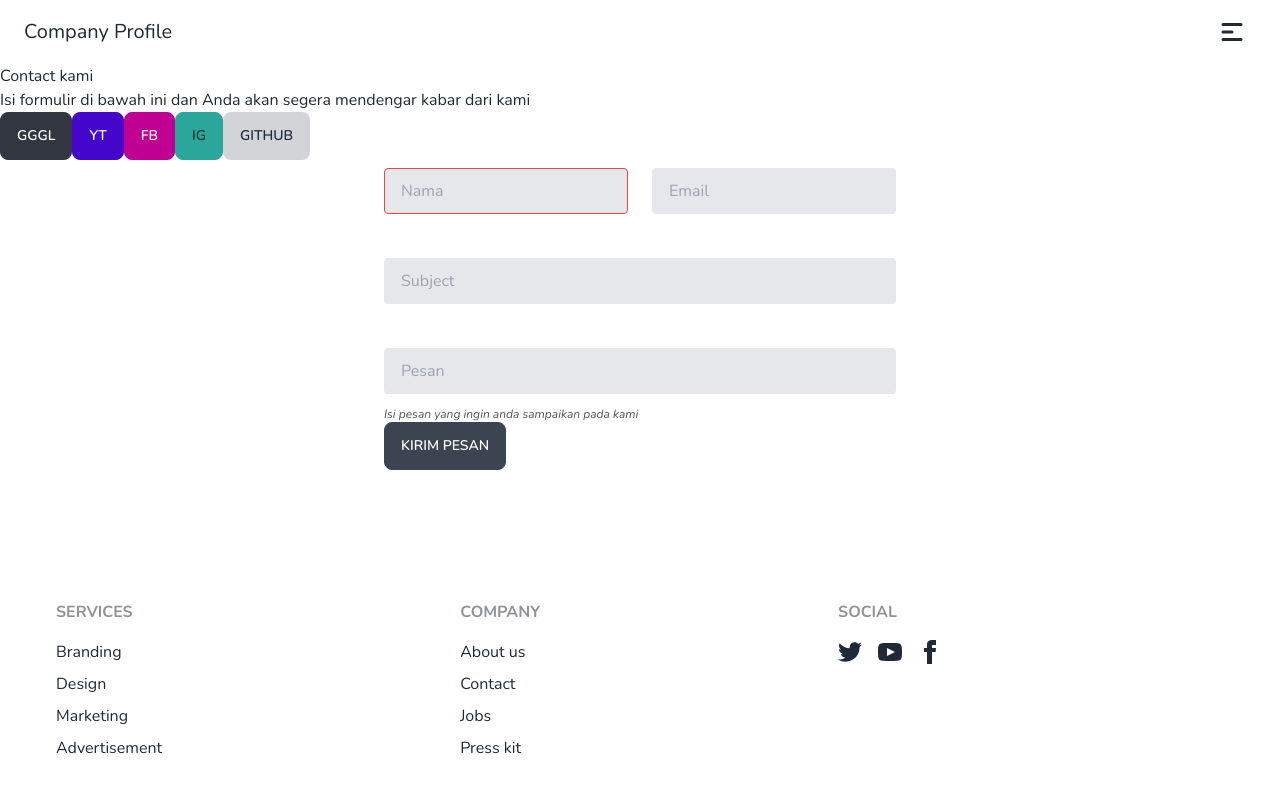
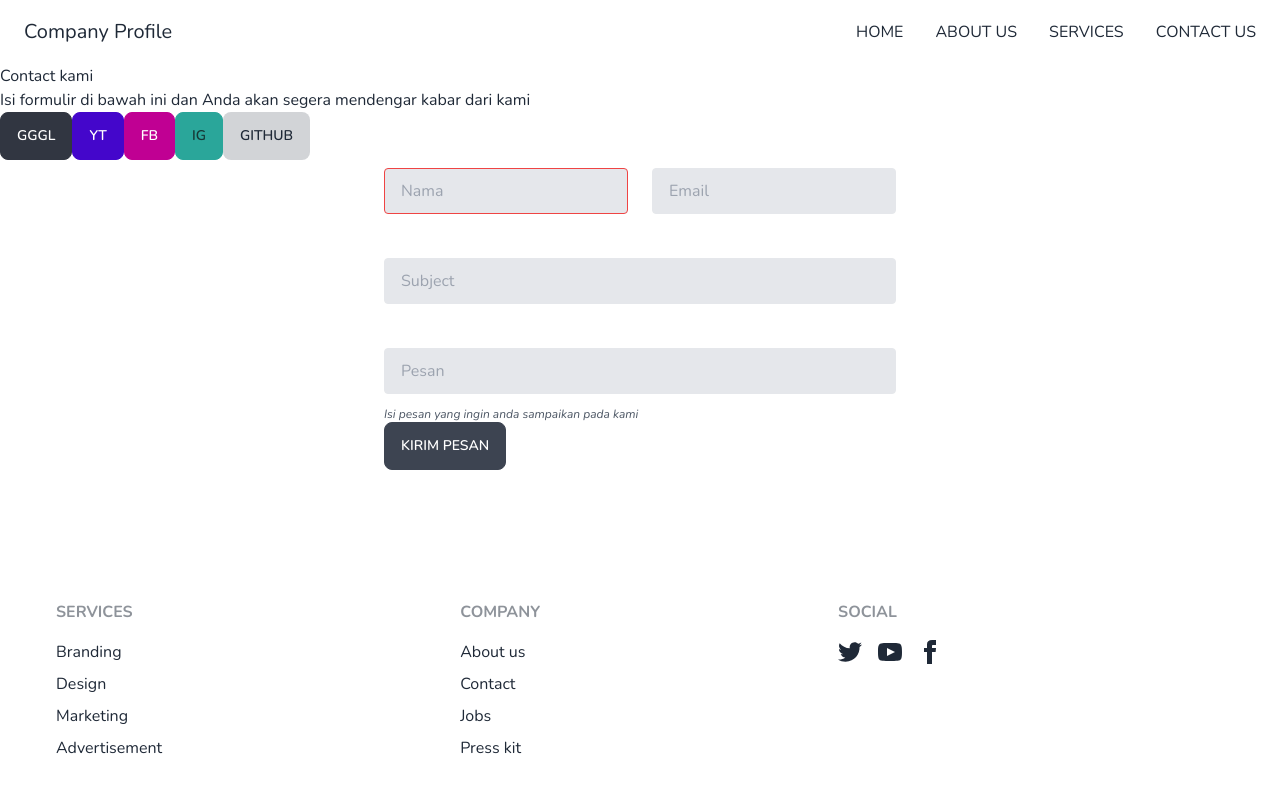
Before and after one commit to fahmikdp/pkk-companyprofile, a Next.js app: page /contact in a window 1280 px wide. Shown: the top 792 px of the page. Built offline with nearby package versions, Linux system fonts and the light colour scheme.

Commit message:
benerin navbar

```diff
--- a/src/components/Navbar/index.js
+++ b/src/components/Navbar/index.js
@@ -1,4 +1,24 @@
+import Link from "next/link";
 import { HiMenuAlt1 } from "react-icons/hi";
+
+const routes = [
+  {
+    path: "/",
+    name: "Home",
+  },
+  {
+    path: "/about-us",
+    name: "About Us",
+  },
+  {
+    path: "/about-us",
+    name: "Services",
+  },
+  {
+    path: "/contact",
+    name: "Contact Us",
+  },
+];
 
 const Navbar = () => {
   return (
@@ -7,7 +27,18 @@ const Navbar = () => {
         <div className="flex-1">
           <a className="normal-case text-xl">Company Profile</a>
         </div>
-        <div className="flex-none gap-2">
+        <div className="flex-none gap-2 hidden md:block">
+          <ul className="flex justify-between items-center gap-4">
+            {routes.map(({ name, path }, index) => (
+              <li key={index}>
+                <Link href={path}>
+                  <a className="ml-4">{name?.toUpperCase()}</a>
+                </Link>
+              </li>
+            ))}
+          </ul>
+        </div>
+        <div className="flex-none gap-2 lg:hidden">
           <div className="dropdown dropdown-end">
             <label tabIndex="0" className="btn btn-ghost btn-circle">
               <HiMenuAlt1 size={30} />
@@ -16,18 +47,13 @@ const Navbar = () => {
               tabIndex="0"
               className="mt-3 p-2 shadow menu menu-compact dropdown-content bg-base-100 rounded-box w-52"
             >
-              <li>
-                <a className="justify-between">
-                  Home
-                  <span className="badge">New</span>
-                </a>
-              </li>
-              <li>
-                <a>Settings</a>
-              </li>
-              <li>
-                <a>Logout</a>
-              </li>
+              {routes.map(({ name, path }, index) => (
+                <li key={index}>
+                  <Link href={path}>
+                    <a>{name}</a>
+                  </Link>
+                </li>
+              ))}
             </ul>
           </div>
         </div>
```
Also changed, not shown: src/pages/contact.js (+50 -22 lines).
